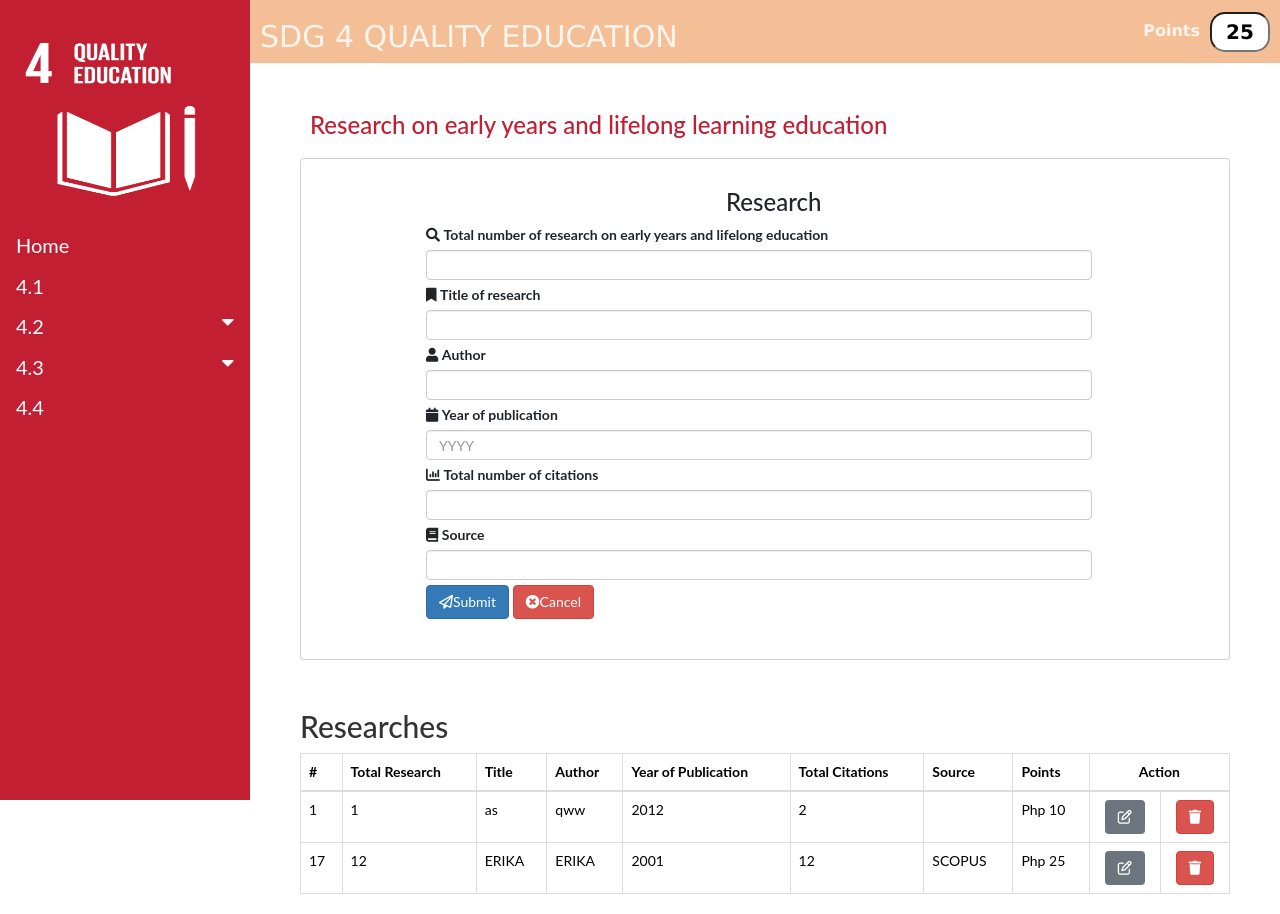
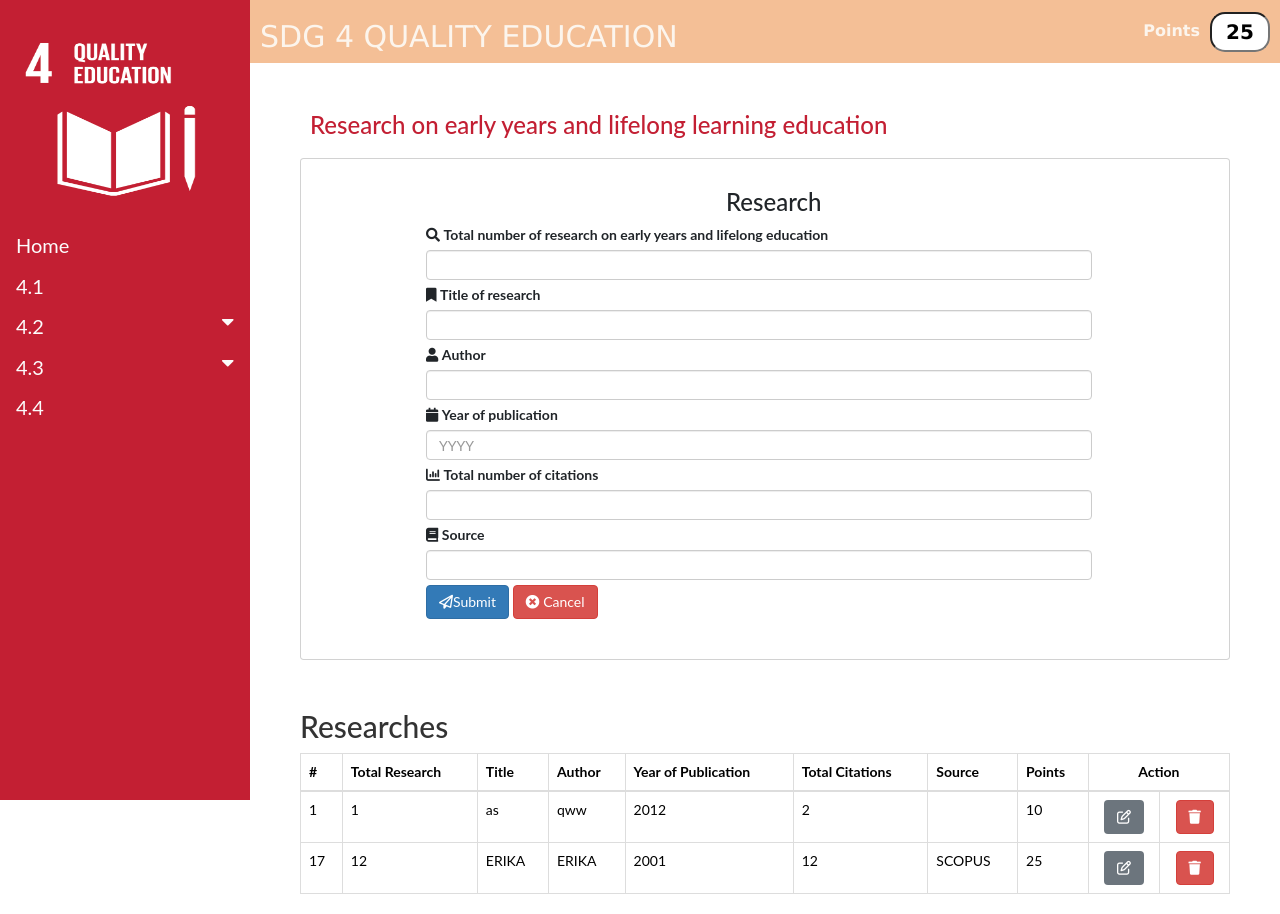
Before and after one commit to JennyMaeGabuya/SDG, a PHP site: page /sdg/sdg4/4.1.php in a window 1280 px wide; the page is wider, and only the part inside the window is pictured. Run offline with PHP 8.4, Linux system fonts and the light colour scheme; data comes from the database, SQL or seed files in the repository; some libraries are stand-ins or nearby versions.

Commit message:
minimal change

```diff
--- a/sdg/sdg4/4.1.php
+++ b/sdg/sdg4/4.1.php
@@ -188,7 +188,7 @@ h2 {
     }
     ?>
 </script>
-    <button type="reset" class="btn btn-danger mb-3" name="cancel"><i class="fa fa-times-circle"></i>Cancel</button>
+    <button type="reset" class="btn btn-danger mb-3" name="cancel"><i class="fa fa-times-circle"></i> Cancel</button>
   </form>
   </div>
 </div>
@@ -245,8 +245,8 @@ h2 {
                 echo "<td>{$author}</td>";
                 echo "<td>{$publication}</td>";
                 echo "<td>{$citations}</td>";
-             echo "<td>{$source} </td>";
-                echo "<td>Php $ptsR</td>";
+                echo "<td>{$source} </td>";
+                echo "<td>$ptsR</td>";
 
 
                 echo "<td class='text-center'>
```
